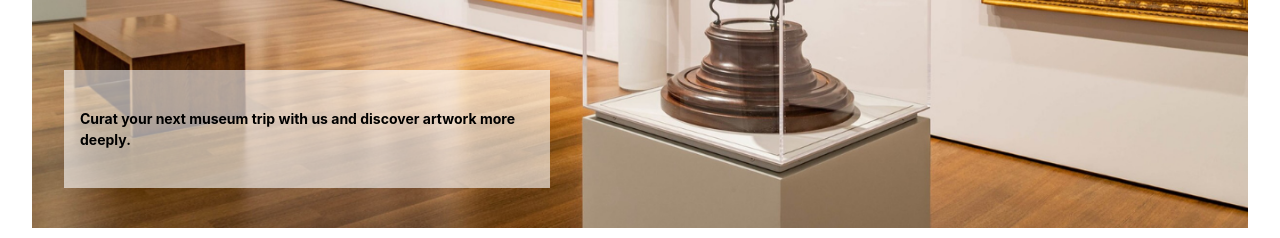
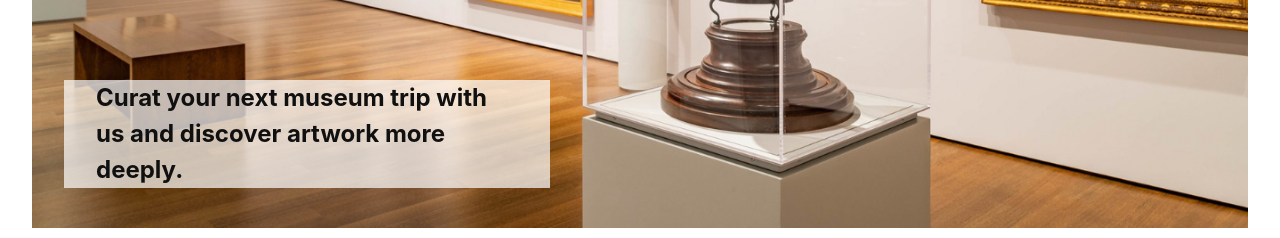
Before and after one commit to curat-harvard-museum/curat-museum, a React app: page /home in a window 1280 px wide. Shown: the part 514-752 px from the top of the page. Built offline with nearby package versions, Linux system fonts and the light colour scheme; no server answers.

Commit message:
fixed home and exhibition mobile css

```diff
--- a/client/components/Home.js
+++ b/client/components/Home.js
@@ -1,44 +1,21 @@
 import React from "react";
 import Exhibitions from "./Exhibitions";
 import BackToTopButton from "./BackToTopButton";
-import {
-  Divider,
-  Image,
-  Show,
-  Text,
-  Wrap,
-  WrapItem,
-  Center,
-} from "@chakra-ui/react";
+import { Divider, Image, Show, Text } from "@chakra-ui/react";
 
 const Home = () => {
   return (
     <div>
       <div className="bg-container">
         <Image src="/assets/images/curat-background.png" alt="" w="100%" />
-        <Show breakpoint="(min-width: 1441px)">
-          <Text
-            className="bg-text"
-            as="b"
-            fontSize="3xl"
-            w="40%"
-            h="20%"
-            alignItems="center"
-          >
+        <div className="bg-text">
+          <Text as="b" fontSize="2xl">
             Curat your next museum trip with us and discover artwork more
             deeply.
           </Text>
-        </Show>
-
-        <Show breakpoint="(max-width: 1440px)">
-          <Text
-            className="bg-text"
-            as="b"
-            fontSize="sm"
-            w="40%"
-            h="20%"
-            alignItems="center"
-          >
+        </div>
+        <Show breakpoint="(max-width: 695px)">
+          <Text as="b" fontSize="md">
             Curat your next museum trip with us and discover artwork more
             deeply.
           </Text>
--- a/public/style.css
+++ b/public/style.css
@@ -1,4 +1,3 @@
-
 body {
   font-family: sans-serif;
 }
@@ -16,27 +15,12 @@ form div {
   display: inline-block;
 }
 
-/* .exhibition-container {
-  display: grid;
-  grid-template-columns: repeat(auto-fill, 300px);
-  gap: 10px;
-  grid-auto-rows: minmax(300px, auto);
-  justify-content: space-evenly;
-  justify-items: center;
-  align-content: space-evenly;
-  align-items: center;
-}
-
 .exhibition-image {
-  object-fit: cover;
+  object-fit: scale-down;
   border: 1px;
   max-height: 15rem;
-  max-width: 15rem;
+  max-width: auto;
   overflow: hidden;
-} */
-
-.reference-header {
-  padding: 1rem;
 }
 
 .video-box {
@@ -76,7 +60,7 @@ iframe {
   margin: 3rem auto;
 }
 
-.audio-box {
+/* .audio-box {
   width: 80vw;
   padding: 2rem;
   height: auto;
@@ -114,7 +98,7 @@ iframe {
 .transcript {
     width: 75%;
     margin: 1rem auto;
-}
+} */
 
 .FiltersOffset {
   padding: 10em;
@@ -150,10 +134,26 @@ iframe {
   flex-wrap: wrap;
   align-items: center;
   justify-content: center;
+  width: 40%;
+  height: auto;
   bottom: .5rem;
   margin: 2rem;
-  background-color: rgb(255, 255, 255, 0.6);
-  color: black;
-  padding-left: 1rem;
-  padding-right: 1rem;
+  background-color: rgb(255, 255, 255, 0.7);
+  color: rgb(17, 16, 16);
+  padding-left: 2rem;
+  padding-right: 2rem;
+  overflow: hidden;
 }
+
+@media screen and (max-width: 1000px) {
+  .bg-text {
+    width: 90%;
+
+  }
+}
+
+@media screen and (max-width: 695px) {
+  .bg-text {
+    display: none;
+  }
+}
```
Also changed, not shown: client/components/Exhibitions.js (+10 -5 lines).
